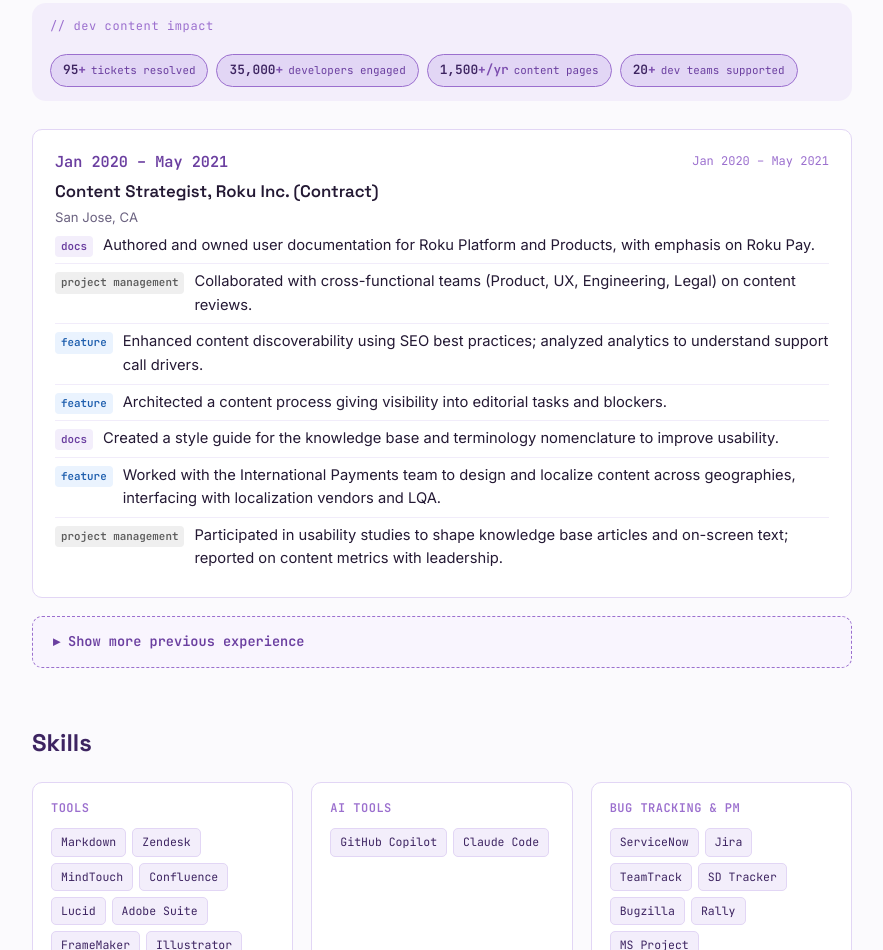
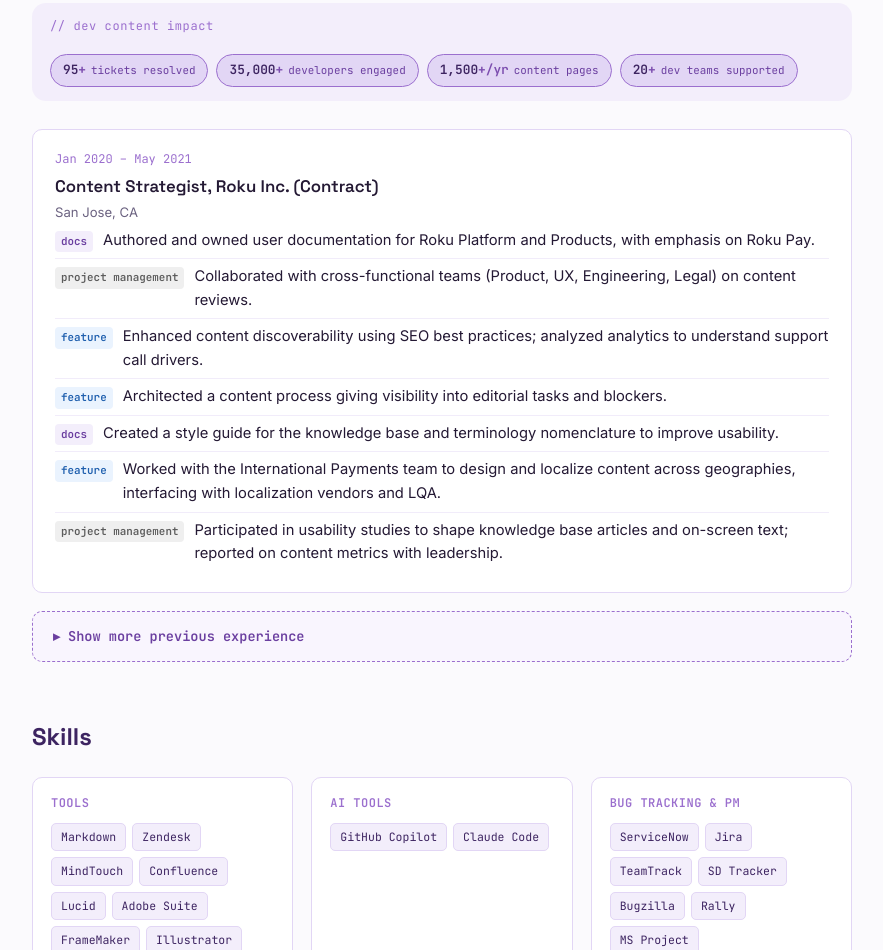
Before and after one commit to purplelitemij/resume2026, a plain HTML site: page index.html in a window 1280 px wide. Shown: the part 1997-2947 px from the top of the page, without its empty margins (338-1221 px from the left). Drawn offline with Linux system fonts and the light colour scheme.

Commit message:
removed template header in experience sections calling out the entry versions

```diff
--- a/index.html
+++ b/index.html
@@ -401,7 +401,6 @@
 
       <div class="entry">
         <div class="entry-head">
-          <span class="entry-version">Jan 2020 – May 2021</span>
           <span class="entry-dates">Jan 2020 – May 2021</span>
         </div>
         <div class="entry-company">Content Strategist, Roku Inc. (Contract)</div>
```
